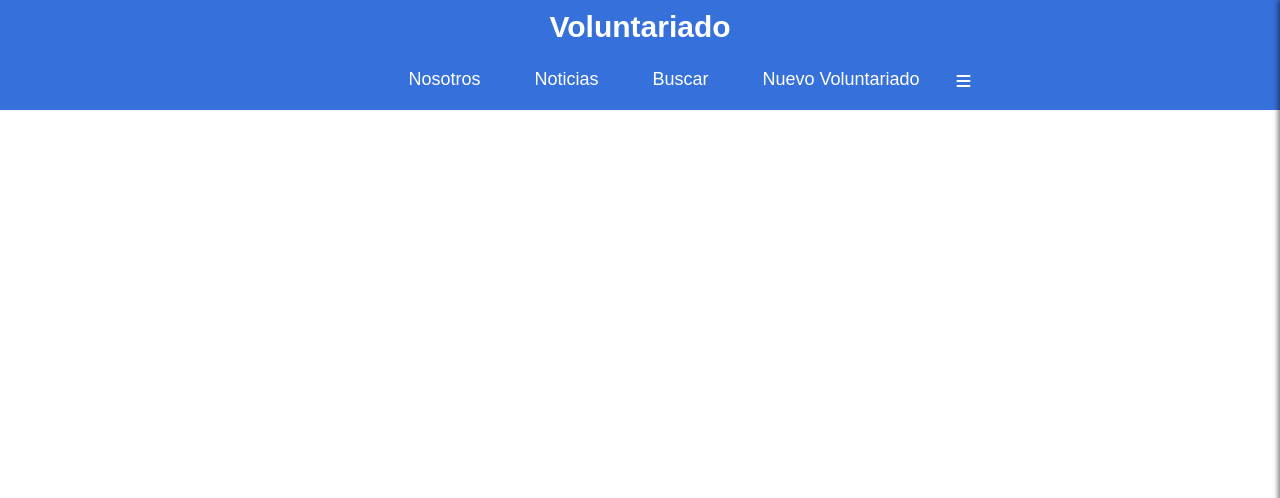
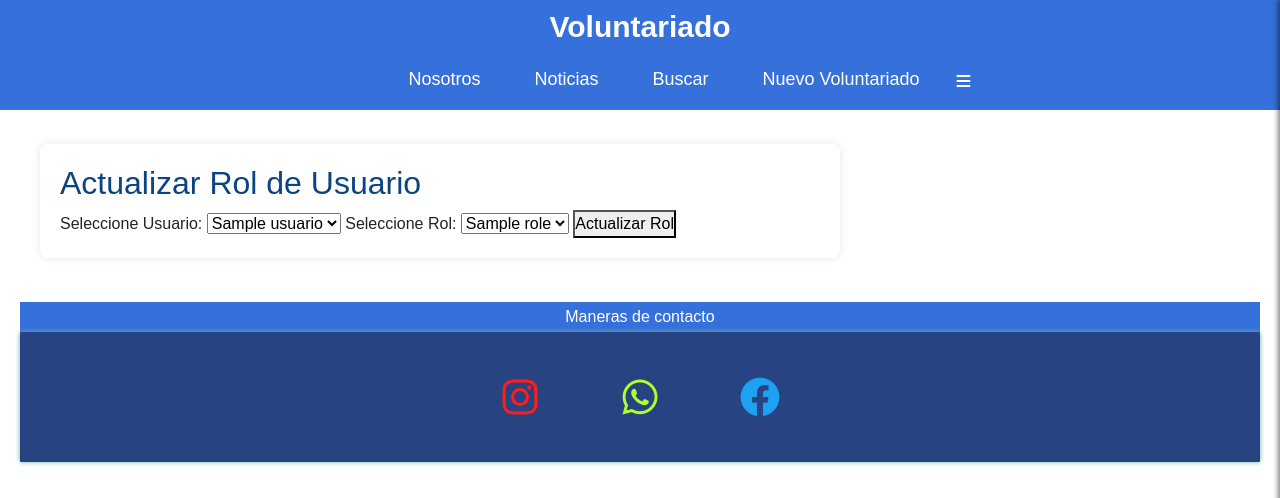
Before and after one commit to Laraw22/sc502-3c2025-grupo4, a PHP site: page /app/partials/administracion.php in a window 1280 px wide. Shown: the top 498 px of the page. Run offline with PHP 8.4, Linux system fonts and the light colour scheme; tables that the repository leaves empty or names only in its code hold one stand-in row (values such as "Sample post").

Commit message:
Agregado pagina para modificar roles

```diff
--- a/sc502-3c2025-grupo4/app/models/User.php
+++ b/sc502-3c2025-grupo4/app/models/User.php
@@ -1,8 +1,23 @@
 <?php
 require_once '../../config/database.php';
 
+
 class User
 {
+    public static function getAllUsers()
+    {
+        global $conn;
+
+        $query = "SELECT id_usuario, nombre FROM usuarios";
+        $result = $conn->query($query);
+
+        $users = [];
+        while ($row = $result->fetch_assoc()) {
+            $users[] = $row;
+        }
+
+        return $users;
+    }
     // Método para el inicio de sesión
     public static function login($correo, $password)
     {
@@ -95,4 +110,6 @@ class User
             return false;
         }
     }
+
+
 }
--- /dev/null
+++ b/sc502-3c2025-grupo4/app/models/role.php
@@ -0,0 +1,31 @@
+<?php
+require_once '../../config/database.php';
+
+class Role
+{
+    public static function getAllRoles()
+    {
+        global $conn;
+
+        $query = "SELECT id_rol, nombre FROM roles";
+        $result = $conn->query($query);
+
+        $roles = [];
+        while ($row = $result->fetch_assoc()) {
+            $roles[] = $row;
+        }
+
+        return $roles;
+    }
+
+    public static function updateUserRole($userId, $roleId)
+    {
+        global $conn;
+
+        $query = "UPDATE usuario_rol SET id_rol = ? WHERE id_usuario = ?";
+        $stmt = $conn->prepare($query);
+        $stmt->bind_param("ii", $roleId, $userId);
+
+        return $stmt->execute();
+    }
+}
--- a/sc502-3c2025-grupo4/app/partials/administracion.php
+++ b/sc502-3c2025-grupo4/app/partials/administracion.php
@@ -1 +1,3 @@
 <?php include 'menu.php'; ?>
+<?php include '../views/administracion_usuarios/administracion.php'; ?>
+<?php include 'footer.php'; ?>
--- /dev/null
+++ b/sc502-3c2025-grupo4/app/views/administracion_usuarios/administracion.php
@@ -0,0 +1,54 @@
+<!DOCTYPE html>
+<html lang="es">
+<head>
+    <meta charset="UTF-8">
+    <meta name="viewport" content="width=device-width, initial-scale=1.0">
+    <title>Actualizar Rol de Usuario</title>
+    <link rel="stylesheet" href="../css/styles.css">
+</head>
+<body>
+    <div class="container">
+        <h2>Actualizar Rol de Usuario</h2>
+        <form action="../controllers/ActRole.php" method="POST">
+            <label for="user_id">Seleccione Usuario:</label>
+            <select name="user_id" id="user_id" required>
+                <?php
+                require_once '../models/User.php';
+
+                // Obtener todos los usuarios
+                $usuarios = User::getAllUsers();
+
+                // Excluir al usuario actual (almacenado en la sesión)
+                $idUsuarioActual = $_SESSION['id_usuario'] ?? 0;
+
+                foreach ($usuarios as $usuario):
+                    if ($usuario['id_usuario'] == $idUsuarioActual) {
+                        continue; // Saltar al usuario actual
+                    }
+                ?>
+                    <option value="<?php echo $usuario['id_usuario']; ?>">
+                        <?php echo htmlspecialchars($usuario['nombre']); ?>
+                    </option>
+                <?php endforeach; ?>
+            </select>
+
+            <label for="role_id">Seleccione Rol:</label>
+            <select name="role_id" id="role_id" required>
+                <?php
+                require_once '../models/Role.php';
+                $roles = Role::getAllRoles();
+
+                foreach ($roles as $role):
+                ?>
+                    <option value="<?php echo $role['id_rol']; ?>">
+                        <?php echo htmlspecialchars($role['nombre']); ?>
+                    </option>
+                <?php endforeach; ?>
+            </select>
+
+            <input type="hidden" name="action" value="update_role">
+            <button type="submit">Actualizar Rol</button>
+        </form>
+    </div>
+</body>
+</html>
```
Also changed, not shown: sc502-3c2025-grupo4/app/controllers/ActRole.php (added, +24 -0 lines).
